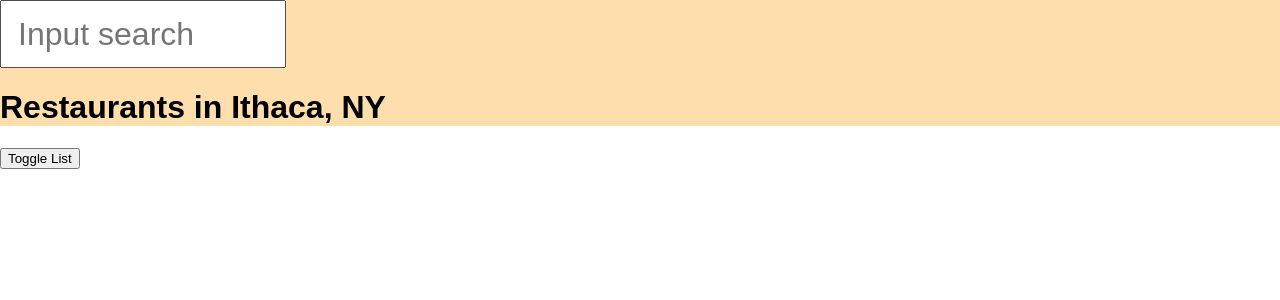
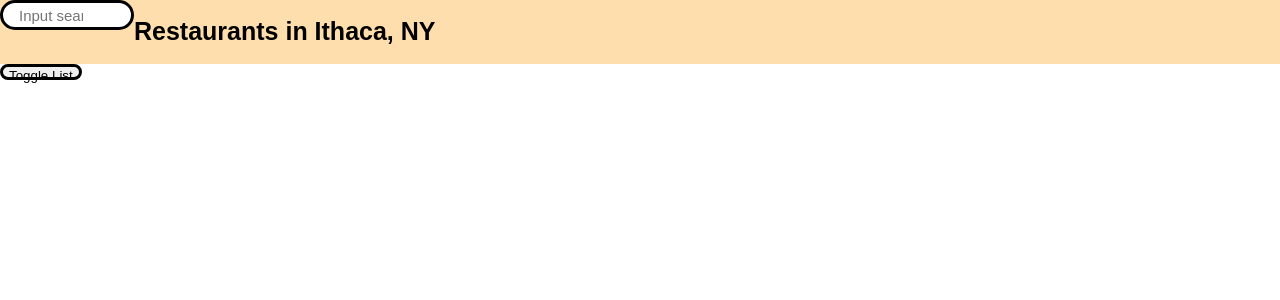
Before and after one commit to KatarzynaMaz/fend-neighborhood-map, a React (Create React App) app: page / in a window 1280 px wide. Shown: the top 300 px of the page. Built offline with nearby package versions, Linux system fonts and the light colour scheme; no server answers.

Commit message:
Working on styles

```diff
--- a/src/App.css
+++ b/src/App.css
@@ -3,6 +3,7 @@
   height: 100vh;
   display: flex;
   flex-flow: row nowrap;
+  cursor: pointer;
 }
 
 /*.App-logo {
@@ -47,21 +48,53 @@ html, body {
   width: 25vw;
   background-color: navajowhite;
   position: absolute;
-  left: -900px;
+  font-family: 'Franklin Gothic Medium', 'Arial Narrow', Arial, sans-serif;
+  }
+
+  .header {
+    background-color: navajowhite;
+    height: 4rem;
   }
   .search-field {
-    height: 4rem;
-    font-size: 2rem;
+    display: flex;
+    flex-flow: row;
+    flex-wrap: wrap;
+    height: 1.5rem;
     padding: 0 3rem 0 1rem;
-    width: 17vw;
+    width: 5%;
+    font-size: 15px;
+    border-radius: 20px;
+    border: 3px solid black;
     position: relative;
-  }
-  .header {
-    background-color: navajowhite;
   }
   .hidden {
     display: none;
+
   }
   .visible {
     display: block;
+    z-index: 1000;
+    overflow: scroll;
+    height: 100vh;
   }
+  .button {
+    height: 1rem;
+    border-radius: 20px;
+    border: 3px solid black;
+  }
+  .header {
+    display: flex;
+    flex-flow: row nowrap;
+  }
+
+  .title {
+    display: flex;
+    flex-flow: row;
+    flex-wrap: wrap;
+    font-size: 25px;
+    position: center;
+    text-align: center;
+  }
+  h1 {
+   text-align: center;
+  }
```
